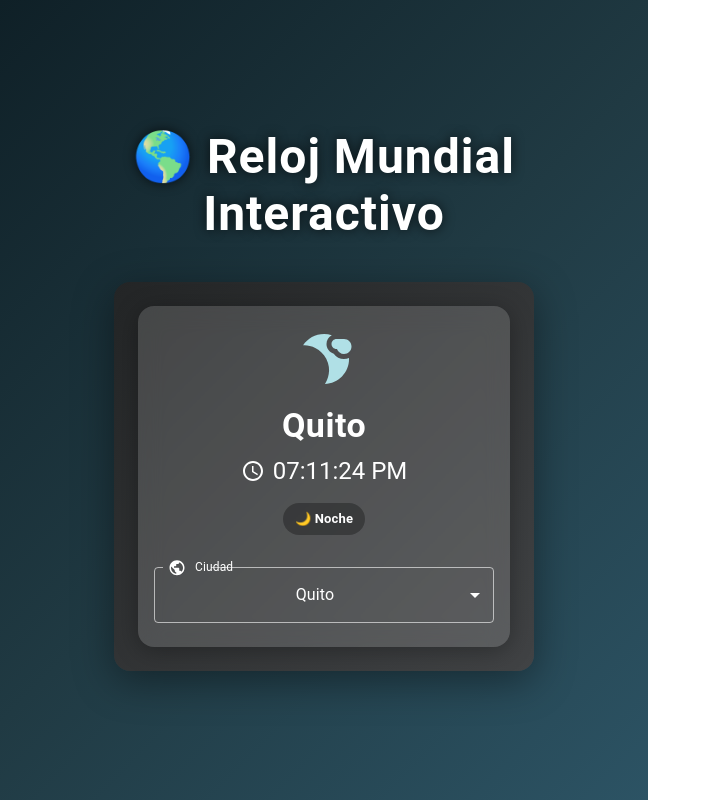
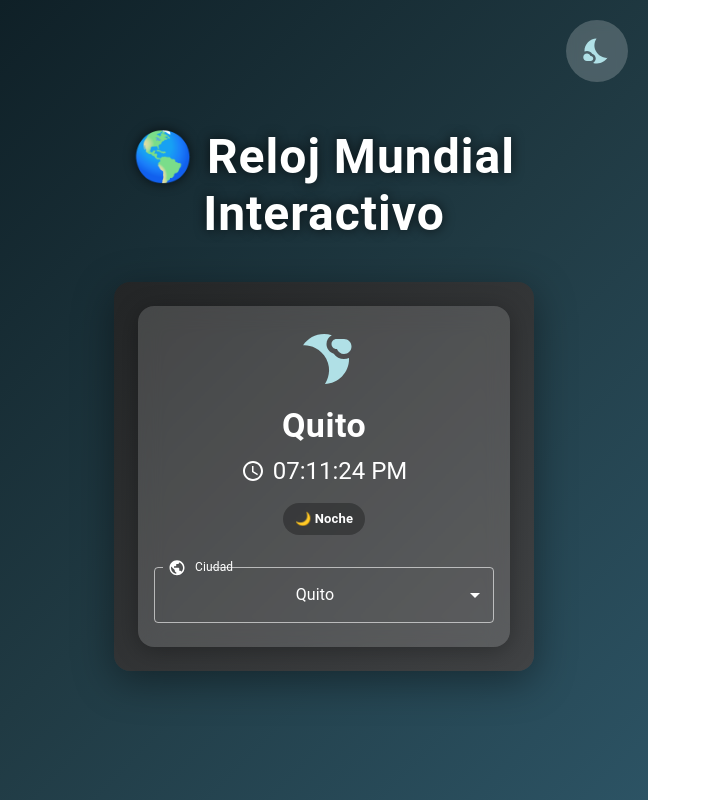
Before and after one commit to Patogol35/horamundial, a React (Vite) app: page / in a window 1280 px wide. Shown: the whole page, without its empty margins (0-711 px from the left). Built offline with nearby package versions, Linux system fonts and the light colour scheme.

Commit message:
Update App.jsx

```diff
--- a/src/App.jsx
+++ b/src/App.jsx
@@ -1,12 +1,24 @@
 import React, { useEffect, useState } from "react";
-import { CssBaseline, Container, Typography, Box } from "@mui/material";
+import {
+  CssBaseline,
+  Container,
+  Typography,
+  Box,
+  IconButton,
+  Tooltip,
+} from "@mui/material";
+import { motion } from "framer-motion";
+import { WbSunny, NightsStay, Brightness4 } from "@mui/icons-material";
 import WorldClock from "./WorldClock";
 
 export default function App() {
   const [isDay, setIsDay] = useState(true);
+  const [autoMode, setAutoMode] = useState(true);
 
-  // Detecta si es día o noche según la hora local
+  // Verifica automáticamente la hora local para el modo automático
   useEffect(() => {
+    if (!autoMode) return;
+
     const checkDay = () => {
       const hour = new Date().getHours();
       setIsDay(hour >= 6 && hour < 18);
@@ -14,7 +26,17 @@ export default function App() {
     checkDay();
     const interval = setInterval(checkDay, 60 * 1000);
     return () => clearInterval(interval);
-  }, []);
+  }, [autoMode]);
+
+  // Cambiar manualmente el modo
+  const toggleTheme = () => {
+    setAutoMode(false);
+    setIsDay(!isDay);
+  };
+
+  const background = isDay
+    ? "linear-gradient(135deg, #a1c4fd, #c2e9fb)"
+    : "linear-gradient(135deg, #0f2027, #203a43, #2c5364)";
 
   return (
     <>
@@ -22,9 +44,7 @@ export default function App() {
       <Box
         sx={{
           minHeight: "100vh",
-          background: isDay
-            ? "linear-gradient(135deg, #6dd5fa, #ffffff)"
-            : "linear-gradient(135deg, #0f2027, #203a43, #2c5364)",
+          background,
           display: "flex",
           flexDirection: "column",
           alignItems: "center",
@@ -32,8 +52,40 @@ export default function App() {
           textAlign: "center",
           transition: "all 1s ease-in-out",
           p: 3,
+          position: "relative",
         }}
       >
+        {/* Botón modo día/noche manual */}
+        <Tooltip
+          title={
+            autoMode
+              ? "Modo automático (click para cambiar manualmente)"
+              : "Modo manual (click para alternar)"
+          }
+        >
+          <motion.div
+            whileHover={{ scale: 1.1 }}
+            whileTap={{ scale: 0.9 }}
+            style={{
+              position: "absolute",
+              top: 20,
+              right: 20,
+              background: "rgba(255,255,255,0.2)",
+              borderRadius: "50%",
+              padding: "8px",
+              backdropFilter: "blur(6px)",
+            }}
+          >
+            <IconButton color="inherit" onClick={toggleTheme}>
+              {isDay ? (
+                <WbSunny sx={{ color: "#FFD700", fontSize: 30 }} />
+              ) : (
+                <NightsStay sx={{ color: "#B0E0E6", fontSize: 30 }} />
+              )}
+            </IconButton>
+          </motion.div>
+        </Tooltip>
+
         <Container maxWidth="sm">
           <Typography
             variant="h3"
@@ -52,8 +104,24 @@ export default function App() {
           >
             🌎 Reloj Mundial Interactivo
           </Typography>
-          <WorldClock />
+
+          <WorldClock forcedTheme={isDay ? "day" : "night"} />
         </Container>
+
+        {!autoMode && (
+          <Typography
+            variant="body2"
+            sx={{
+              position: "absolute",
+              bottom: 15,
+              opacity: 0.7,
+              color: isDay ? "#0D47A1" : "#fff",
+              fontSize: 13,
+            }}
+          >
+            🌗 Modo manual activado
+          </Typography>
+        )}
       </Box>
     </>
   );
```
